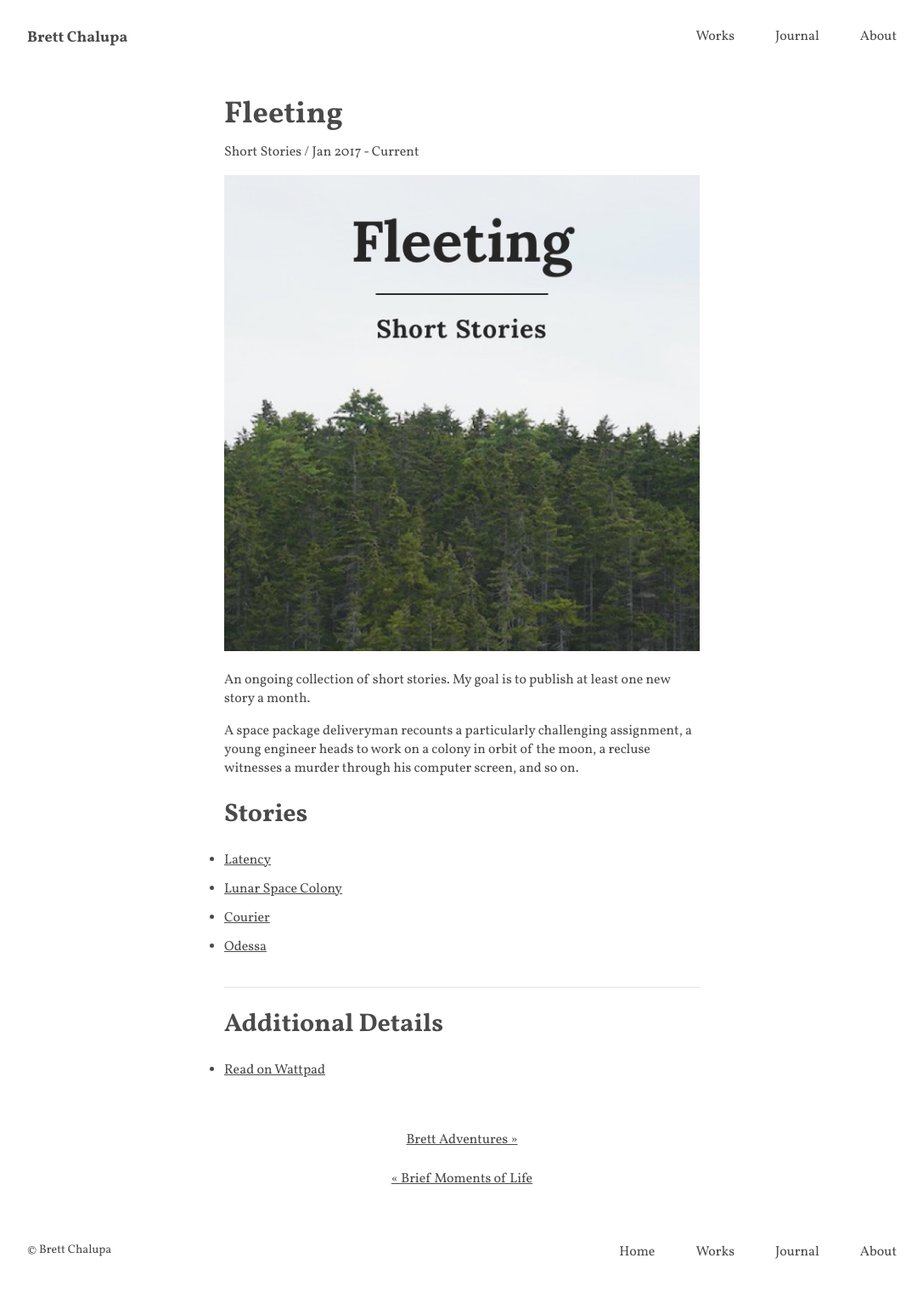
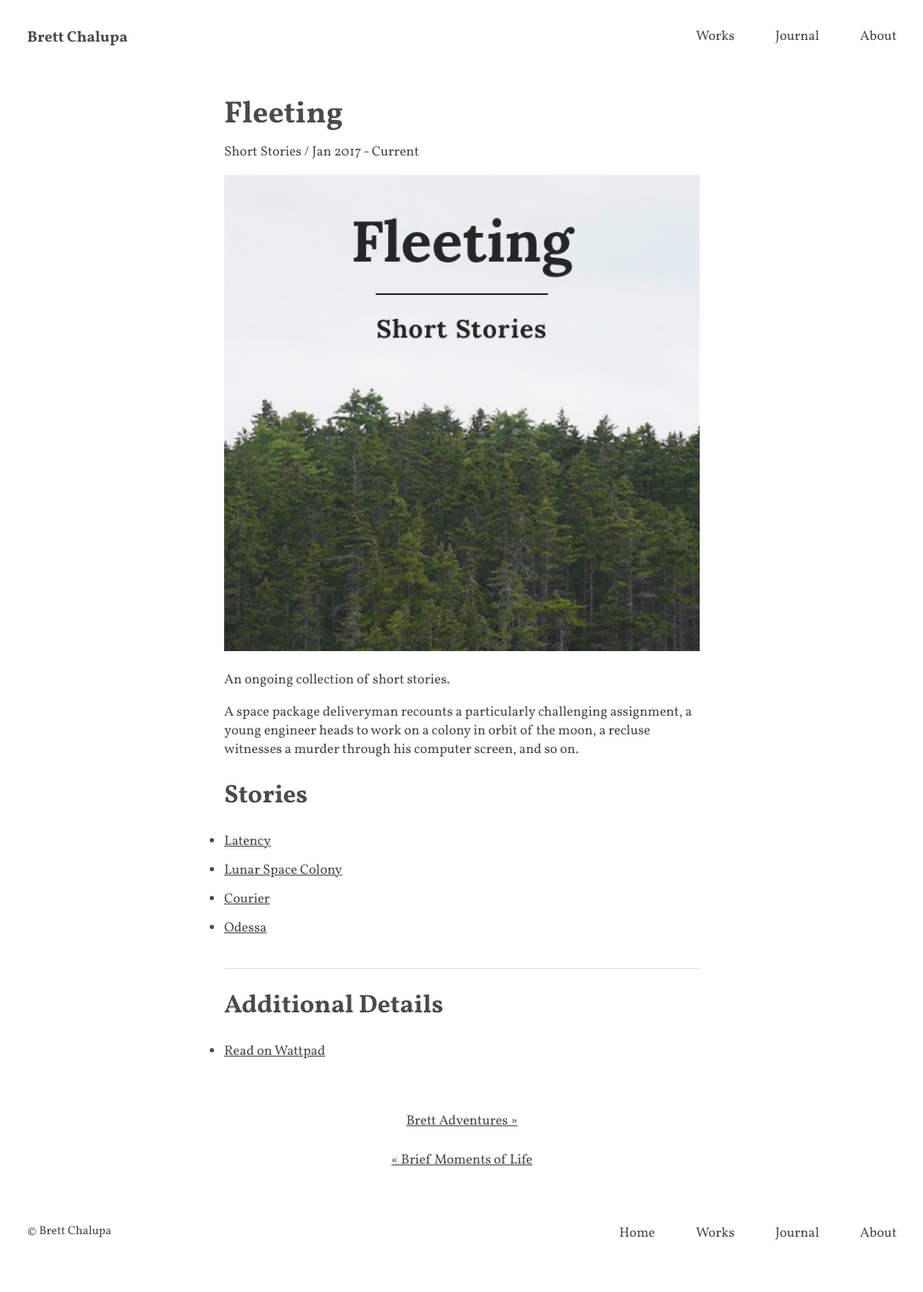
Before and after one commit to brettchalupa/brettchalupa.github.io, a Jekyll site: the page built from _works/fleeting.md, in a window 1280 px wide. Shown: the whole page at 85% size, without its empty margins (96-1183 px from the left). Built offline with Jekyll 4.4.1, drawn with Linux system fonts in a browser that asks for light colours; nearby versions of some CDN libraries; after the commit the page ends 1498 px from its top, so only the background shows below that.

Commit message:
Revise Fleeting description

```diff
--- a/_works/fleeting.md
+++ b/_works/fleeting.md
@@ -18,6 +18,6 @@ additional_links:
 
 ![Fleeting Cover](/uploads/fleeting-cover.jpg)
 
-An ongoing collection of short stories. My goal is to publish at least one new story a month.
+An ongoing collection of short stories.
 
 A space package deliveryman recounts a particularly challenging assignment, a young engineer heads to work on a colony in orbit of the moon, a recluse witnesses a murder through his computer screen, and so on.
```
